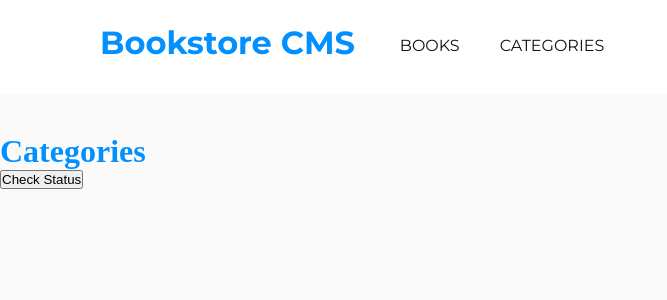
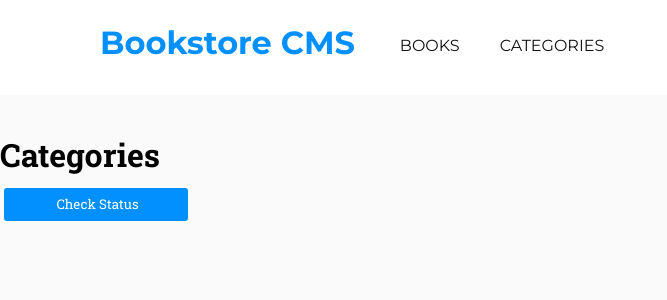
Before and after one commit to tkz96/Bookstore, a React (Create React App) app: page /Categories in a window 1280 px wide. Shown: the top 300 px of the page, without its empty margins (0-667 px from the left). Built offline with nearby package versions, Linux system fonts and the light colour scheme.

Commit message:
Fix linter errors

```diff
--- a/src/Pages/Categories.js
+++ b/src/Pages/Categories.js
@@ -2,6 +2,7 @@ import { useSelector } from 'react-redux';
 import { checkStatus } from '../redux/categories/categories';
 import Header from '../Components/Header';
 import Button from '../Components/Button';
+import '../styles/Categories.css';
 
 const Categories = () => {
   const status = useSelector((state) => state.categories);
--- a/src/styles/Books.css
+++ b/src/styles/Books.css
@@ -3,7 +3,6 @@
 
 .book-container {
     display: flex;
-    margin: 2rem auto;
     width: 90%;
     margin: 2rem 6.25rem;
     padding: 2rem 9.188rem 1.625rem 1.688rem;
--- a/src/styles/Categories.css
+++ b/src/styles/Categories.css
@@ -0,0 +1,15 @@
+h1 {
+    font-family: 'Roboto Slab', serif;
+}
+
+button {
+    font-family: 'Roboto Slab', serif;
+    color: #fff;
+    border: none;
+    width: 11.5rem;
+    height: 2.063rem;
+    margin: 0.75rem 0.25rem;
+    padding: 0.438rem 1.188rem 0.5rem 1.375rem;
+    border-radius: 3px;
+    background-color: #0290ff;
+}
--- a/src/styles/Header.css
+++ b/src/styles/Header.css
@@ -11,7 +11,8 @@ header {
     background-color: #fff;
 }
 
-h1 {
+header h1 {
+    font-family: 'Montserrat', sans-serif;
     color: #0290ff
 }
 
```
